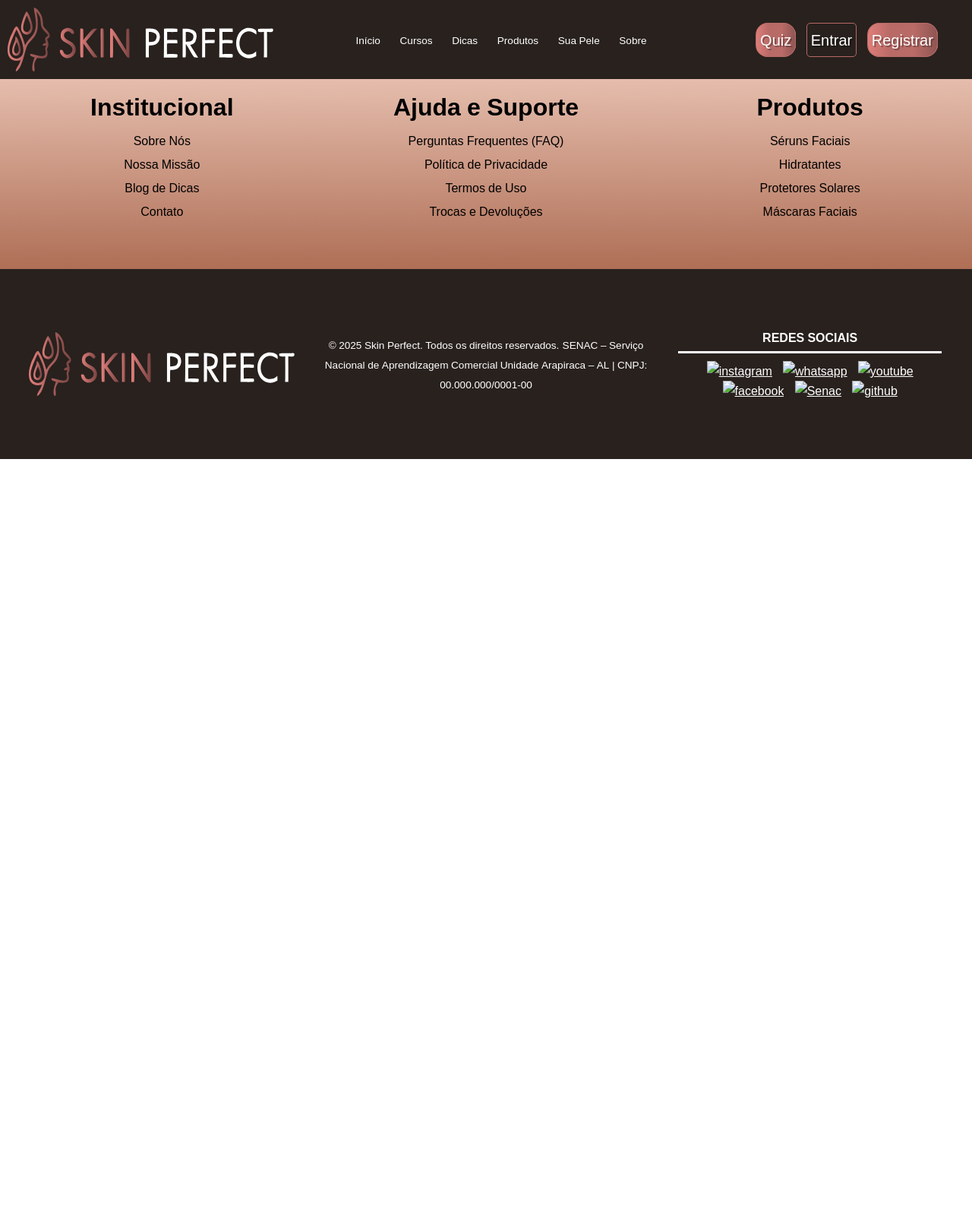
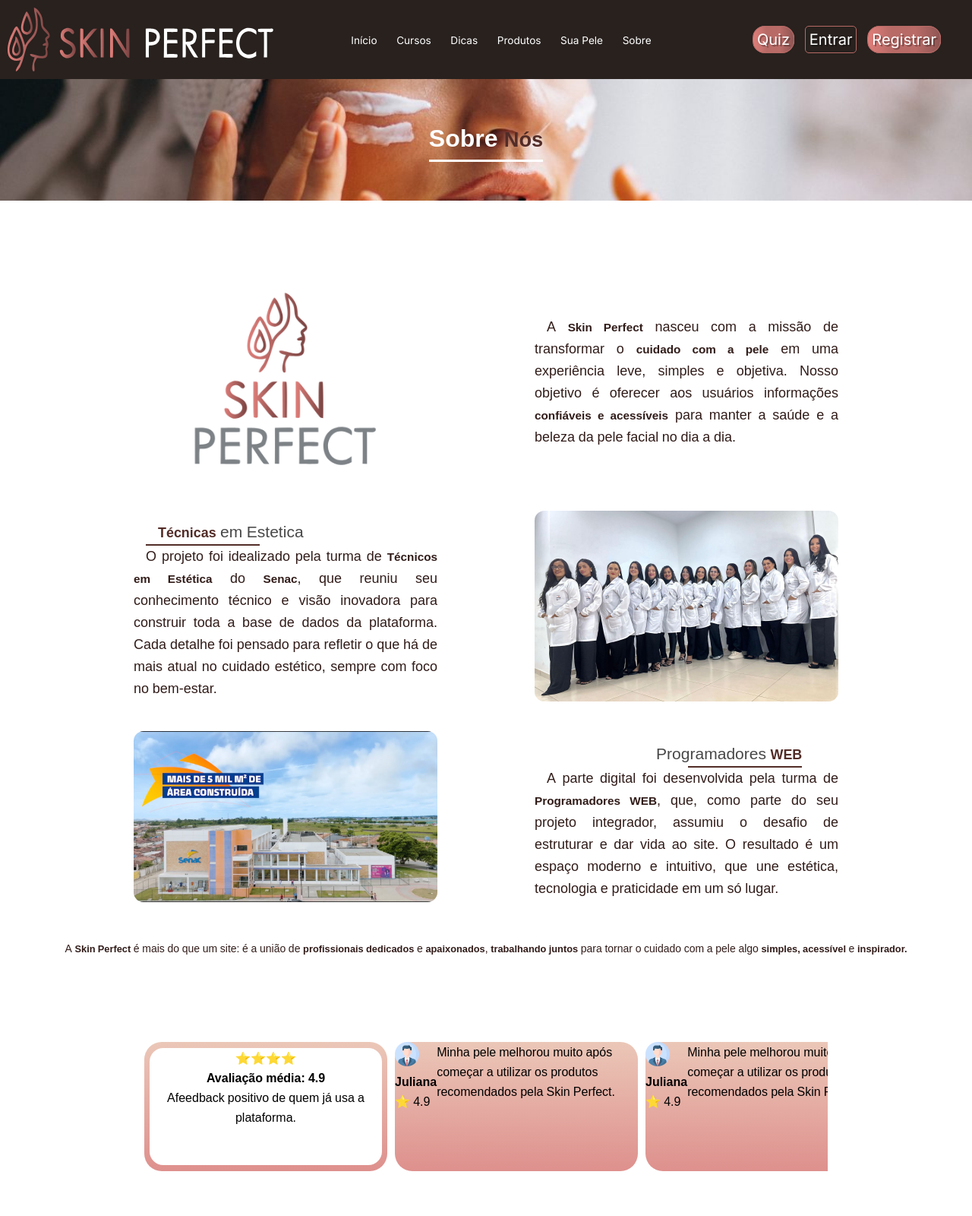
Before and after one commit to Programador-Web-Agraste-2025-2/Perfect_Skin, a plain HTML site: page sobre.html in a window 1280 px wide. Shown: the top 1600 px of the page at 76% size. Before the commit the page ends 800 px from the top, so only its background shows below. Drawn offline with Linux system fonts and the light colour scheme; files that its build step writes are made by us from their sources.

Commit message:
Add files via upload

```diff
--- a/sobre.html
+++ b/sobre.html
@@ -3,12 +3,13 @@
 <head>
     <meta charset="UTF-8">
     <meta name="viewport" content="width=device-width, initial-scale=1.0">
-    <title>Perfect Skin</title>
+    <title>Sobre nós</title>
     <link rel="shortcut icon" href="favicon.ico" type="image/x-icon">
-    <link rel="stylesheet" href="style.css">
-
-
-    <link rel="stylesheet" href="ALTEREONOME.css">
+    <link rel="stylesheet" href="./style/style.css">
+    <link rel="stylesheet" href="./style/sobre.css">
+    <link rel="preconnect" href="https://fonts.googleapis.com">
+    <link rel="preconnect" href="https://fonts.gstatic.com" crossorigin>
+    <link href="https://fonts.googleapis.com/css2?family=Inter:ital,opsz,wght@0,14..32,100..900;1,14..32,100..900&display=swap" rel="stylesheet">
 
 </head>
 <body>
@@ -81,12 +82,122 @@
         </div>
     </header>
 
-    <main>
 
 
-       <!--Você Deve alterar esse espaço exclusivamente-->
+    <!-- Sobre Nós Page -->
+
+
+    <main>
+        <section class="sobrenosimg">
+            <img class="imagem" alt="">
+            <h2 class="sob">Sobre <span class="nosbold">Nós</span></h2>
+        </section>
+        <section class="container">
+            <div class="bloco item-1">
+                <div class="logo">
+                <img src="./img/imagem_sobre_nos/logo.png" alt="">
+                </div>
+            </div>
+
+            <div class="bloco item-2">
+            <div class="text">
+                <p>A <span class="skbld">Skin Perfect</span> nasceu com a missão de transformar o <span class="blod">cuidado com a pele</span> em uma experiência leve, simples e objetiva. Nosso objetivo é oferecer aos usuários informações <span class="blod">confiáveis e acessíveis</span> para manter a saúde e a beleza da pele facial no dia a dia.</p>
+            </div>
+            </div>
+
+            <div class="bloco item-3">
+                <div class="text">
+                <h3 class="titulo1 titulo-outro"><span class="titub">Técnicas</span> em Estetica</h3>
+                <p>O projeto foi idealizado pela turma de <span class="skbld">Técnicos em Estética</span> do <span class="blod">Senac</span>, que reuniu seu conhecimento técnico e visão inovadora para construir toda a base de dados da plataforma. Cada detalhe foi pensado para refletir o que há de mais atual no cuidado estético, sempre com foco no bem-estar.</p>
+                </div>
+            </div>
+
+            <div class="bloco item-4">
+                <div class="fotos">
+                <img src="./img/imagem_sobre_nos/girls.jpg" alt="">
+                </div>
+            </div>
+
+            <div class="bloco item-5">
+                <div class="fotos">
+                <img src="./img/imagem_sobre_nos/senacal.jpg" alt="">
+                </div>
+            </div>
+
+            <div class="bloco item-6">
+                <div class="text">
+                <h3 class="titulo1 titulo-lado">Programadores <span class="titub">WEB</span></h3>
+                <p>A parte digital foi desenvolvida pela turma de <span class="skbld">Programadores WEB</span>, que, como parte do seu projeto integrador, assumiu o desafio de estruturar e dar vida ao site. O resultado é um espaço moderno e intuitivo, que une estética, tecnologia e praticidade em um só lugar.</p>
+                </div>
+            </div>
+
+        </section>
+
+        <p class="roda">A <span class="blod">Skin Perfect</span> é mais do que um site: é a união de <span class="blod">profissionais dedicados</span> e <span class="blod">apaixonados</span>, <span class="blod">trabalhando juntos</span> para tornar o cuidado com a pele algo <span class="blod">simples, acessível</span> e <span class="blod">inspirador.</span></p>
+
+
+        <div class="comentario">
+
+            <div class="bfundo geral">
+              <div class="blocob">
+                 <div class="avlmedia">
+                   <h4 class="star">⭐⭐⭐⭐</h4>
+                   <h4 class="media">Avaliação média:  4.9</h4>
+               </div>
+               <div class="ref">
+                     <p>Afeedback positivo de quem já usa a plataforma.</p>
+                  </div>
+               </div>
+            </div>
+
+            <div class="bfundo item1">
+                <div class="superior">
+                    <img src="img/imagem_sobre_nos/profile.png" alt="">
+                    <h4 class="cliente">Juliana</h4>
+                    <div class="av">
+                        <p>⭐ 4.9</p>
+                    </div>
+                </div>
+              <div class="blocobranco">
+                 <p class="textob">Minha pele melhorou muito após começar a utilizar os produtos recomendados pela Skin Perfect.</p>
+              </div>
+            </div>
+
+            <div class="bfundo item1">
+                <div class="superior">
+                    <img src="img/imagem_sobre_nos/profile.png" alt="">
+                    <h4 class="cliente">Juliana</h4>
+                    <div class="av">
+                        <p>⭐ 4.9</p>
+                    </div>
+                </div>
+              <div class="blocobranco">
+                 <p class="textob">Minha pele melhorou muito após começar a utilizar os produtos recomendados pela Skin Perfect.</p>
+              </div>
+            </div>
+
+            <div class="bfundo item1">
+                <div class="superior">
+                    <img src="img/imagem_sobre_nos/profile.png" alt="">
+                    <h4 class="cliente">Juliana</h4>
+                    <div class="av">
+                        <p>⭐ 4.9</p>
+                    </div>
+                </div>
+              <div class="blocobranco">
+                 <p class="textob">Minha pele melhorou muito após começar a utilizar os produtos recomendados pela Skin Perfect.</p>
+              </div>
+            </div>
+
+
+        </div>
+
 
     </main>
+
+
+    <!-- Sóbre nós The And -->
+
 
     <footer id="footercontainer">
             <div class="setor1 cel1 case1">
@@ -171,12 +282,12 @@
             </div>
             <div class="setor2 cel6 case">
                 <div class="objeto social"><p id="redesociais">REDES SOCIAIS</p>
-                <a href="https://www.instagram.com/senacbrasil/" target="_blank" rel="noopener noreferrer"><img src="./icones_sociais/instagram32.png" alt="instagram"></a>
-                <a href="https://api.whatsapp.com/send?phone=551140901030&text=Ol%C3%A1%2C%20preciso%20de%20informa%C3%A7%C3%B5es" target="_blank" rel="noopener noreferrer"><img src="./icones_sociais/whatsapp32.png" alt="whatsapp"></a>
-                <a href="https://www.youtube.com/@senacbrasil" target="_blank" rel="noopener noreferrer"><img src="./icones_sociais/youtube32.png" alt="youtube"></a>
-                <a href="https://www.facebook.com/SenacBrasil/?locale=pt_BR" target="_blank" rel="noopener noreferrer"><img src="./icones_sociais/facebook32.png" alt="facebook"></a>
-                <a href="https://www.senac.br/" target="_blank" rel="noopener noreferrer"><img src="./icones_sociais/senac32.png" alt="Senac"></a>
-                <a href="https://github.com/JLuisusr" target="_blank" rel="noopener noreferrer"><img src="./icones_sociais/github32.png" alt="github"></a>
+                <a href="https://www.instagram.com/senacbrasil/" target="_blank" rel="noopener noreferrer"><img src="./img/icones_sociais/instagram32.png" alt="instagram"></a>
+                <a href="https://api.whatsapp.com/send?phone=551140901030&text=Ol%C3%A1%2C%20preciso%20de%20informa%C3%A7%C3%B5es" target="_blank" rel="noopener noreferrer"><img src="./img/icones_sociais/whatsapp32.png" alt="whatsapp"></a>
+                <a href="https://www.youtube.com/@senacbrasil" target="_blank" rel="noopener noreferrer"><img src="./img/icones_sociais/youtube32.png" alt="youtube"></a>
+                <a href="https://www.facebook.com/SenacBrasil/?locale=pt_BR" target="_blank" rel="noopener noreferrer"><img src="./img/icones_sociais/facebook32.png" alt="facebook"></a>
+                <a href="https://www.senac.br/" target="_blank" rel="noopener noreferrer"><img src="./img/icones_sociais/senac32.png" alt="Senac"></a>
+                <a href="https://github.com/JLuisusr" target="_blank" rel="noopener noreferrer"><img src="./img/icones_sociais/github32.png" alt="github"></a>
                 </div>
             </div>
 
--- /dev/null
+++ b/style/sobre.css
@@ -0,0 +1,341 @@
+body{
+    padding: 0;
+    margin: 0;
+    font-family: 'Inter', sans-serif;
+}
+
+:root{
+    --cor-primaria: #522C27;
+    --cor-secundaria: #311C19;
+    --cor-fundo: #ffffff;
+    --cor-texto: #484848;
+}
+
+/* Cabeçalho */
+.sobrenosimg{
+    width: 100%;
+    height: 160px;
+    background-image: url('../img/imagem_sobre_nos/perfect.jpg');
+    background-size: cover;
+    background-position: center 36%;
+    display: flex;
+    justify-content: center;
+    align-items: center;
+    color: var(--cor-fundo);
+    overflow: hidden;
+}
+
+.sobrenosimg h2 {
+    font-size: 2rem;
+    position: relative;
+    display: inline-block;
+    border-bottom: 3px solid var(--cor-fundo);
+    padding-bottom: 2px;
+}
+/* Fim do cabeçalho */
+
+/* Conteúdo principal */
+.container {
+    display: grid;
+    width: 80%;
+    margin:100px auto;
+    gap: 5rem 1rem;
+    margin: 100px auto 10px;
+    grid-template-columns: 1fr 1fr;
+    grid-template-areas: "item-1 item-2"
+                         "item-3 item-4"
+                         "item-5 item-6";
+}
+
+/* Grid dos itens */
+.item-3{grid-area: item-3;}
+.item-4{grid-area: item-4;}
+
+
+.bloco{
+    display: flex;
+    justify-content: center;
+    align-items: center;
+    gap: 2rem;
+}
+
+.bloco .text{
+    max-width: 500px;
+    font-size:23px;
+    text-align: justify;
+    text-indent: 1rem;
+    color: var(--cor-secundaria);
+}
+
+/*  Titulo com destaque e separado lado a lado*/
+.titulo-outro,
+.titulo-lado {
+    position: relative;
+    display: inline-block;
+}
+
+.titulo-outro::after,
+.titulo-lado::after {
+    content: '';
+    position: absolute;
+    width: 200px;
+    height: 3px;
+    background-color: var(--cor-primaria);
+    bottom: -1px;
+}
+
+.titulo-outro::after {left: 0;}
+
+.titulo-lado::after {right: 0;}
+
+.titulo-lado {
+    text-align: right;
+    margin-left: 37%;
+}
+
+/* Design das imagens*/
+.logo img{
+    max-width: 300px;
+    margin: 2rem;
+}
+
+.fotos img{
+    max-width: 500px;
+    border-radius: 13px;
+}
+
+/* Negrito e cores */
+.skbld{font-weight: bold;}
+
+.blod{font-weight: 750;}
+
+.titulo1{
+    color: var(--cor-texto);
+    font-weight: 500;
+}
+
+.titub{
+    color: var(--cor-primaria);
+    font-weight: 700;
+}
+
+.nosbold{
+    color: var(--cor-primaria);
+    font-weight: 700;
+    text-shadow: 1px 1px 8px rgba(255, 255, 255, 0.459);
+}
+
+/* Rodapé */
+.roda{
+    text-align: center;
+    padding: 2rem;
+    color: var(--cor-secundaria);
+}
+
+
+
+
+/* Bloco de comentarios */
+
+
+.comentario{
+    margin: 80px auto;
+    max-width: 900px;
+    display: flex;
+    overflow: auto;
+}
+
+.comentario::-webkit-scrollbar{
+    width: 0;
+}
+
+.comentario .bfundo{
+    min-width: 320px;
+    height: 170px;
+    background: linear-gradient(#EBC7B8, #DE908D);
+    margin-right: 10px;
+    border-radius: 23px;
+    display: flex;
+}
+
+.blocob{
+    height: 91%;
+    margin: 0.45rem;
+    background: white;
+    border-radius: 18px;
+    text-align: center;
+}
+
+
+
+
+
+
+/* Responsividade */
+@media (max-width: 768px){
+
+    .container{
+        display: grid;
+        grid-template-columns: 1fr;
+        gap: 2rem;
+        grid-template-areas:
+            "item-1"
+            "item-2"
+            "item-4"
+            "item-3"
+            "item-5"
+            "item-6";
+    }
+
+    .bloco{
+        gap: 1rem;
+    }
+
+    .bloco .text{
+        max-width: 300px;
+        font-size: 14px;
+        text-indent: 1rem;
+    }
+
+    .logo img{
+        max-width: 200px;
+        margin: 1rem;
+    }
+    .fotos img{
+        max-width: 270px;
+    }
+
+    /* trocar a posição das linhas do texto*/
+    .titulo-outro::after,
+    .titulo-lado::after {
+        width: 100px;
+        height: 2px;
+    }
+
+    .titulo-lado {
+        margin-left: 26%;
+    }
+
+    .roda{font-size: 12px;}
+
+}
+
+@media (max-width: 908px){
+
+    .container{
+        display: grid;
+        gap: 2rem;
+    }
+
+    .bloco{
+        gap: 1rem;
+    }
+
+    .bloco .text{
+        max-width: 310px;
+        font-size: 15px;
+        text-indent: 1rem;
+    }
+
+    .logo img{
+        max-width: 210px;
+        margin: 1rem;
+    }
+    .fotos img{
+        max-width: 290px;
+    }
+
+    /* trocar a posição das linhas do texto*/
+    .titulo-outro::after,
+    .titulo-lado::after {
+        width: 100px;
+        height: 2px;
+    }
+
+    .titulo-lado {
+        margin-left: 26%;
+    }
+
+    .roda{font-size: 12px;}
+
+}
+
+@media (min-width: 908px) and (max-width: 1100px){
+
+    .container{
+        display: grid;
+        gap: 2rem;
+    }
+
+    .bloco{
+        gap: 1rem;
+    }
+
+    .bloco .text{
+        max-width: 350px;
+        font-size: 17px;
+        text-indent: 1rem;
+    }
+
+    .logo img{
+        max-width: 200px;
+        margin: 1rem;
+    }
+    .fotos img{
+        max-width: 350px;
+    }
+
+    /* trocar a posição das linhas do texto*/
+    .titulo-outro::after,
+    .titulo-lado::after {
+        width: 100px;
+        height: 2px;
+    }
+
+    .titulo-lado {
+        margin-left: 26%;
+    }
+
+    .roda{font-size: 14px;}
+
+}
+
+@media (min-width: 1100px) and (max-width: 1280px){
+
+    .container{
+        display: grid;
+        gap: 2rem;
+    }
+
+    .bloco{
+        gap: 1rem;
+    }
+
+    .bloco .text{
+        max-width: 400px;
+        font-size: 18px;
+        text-indent: 1rem;
+    }
+
+    .logo img{
+        max-width: 250px;
+        margin: 1rem;
+    }
+    .fotos img{
+        max-width: 400px;
+    }
+
+    /* trocar a posição das linhas do texto*/
+    .titulo-outro::after,
+    .titulo-lado::after {
+        width: 150px;
+        height: 2px;
+    }
+
+    .titulo-lado {
+        margin-left: 32%;
+    }
+
+    .roda{font-size: 14px;}
+
+}
```
Also changed, not shown: img/imagem_sobre_nos/girls.jpg (added), img/imagem_sobre_nos/logo.png (added), img/imagem_sobre_nos/perfect.jpg (added), img/imagem_sobre_nos/profile.png (added), img/imagem_sobre_nos/senacal.jpg (added).
